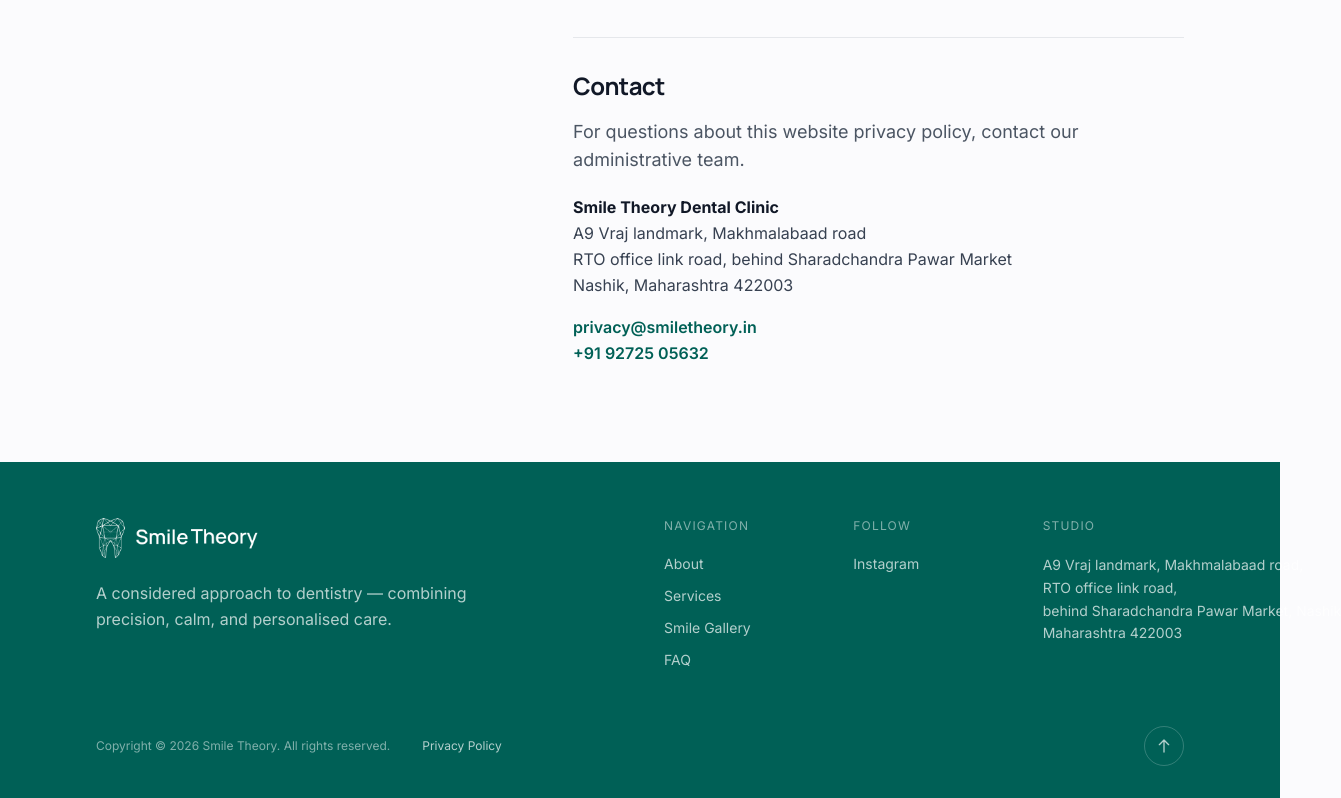
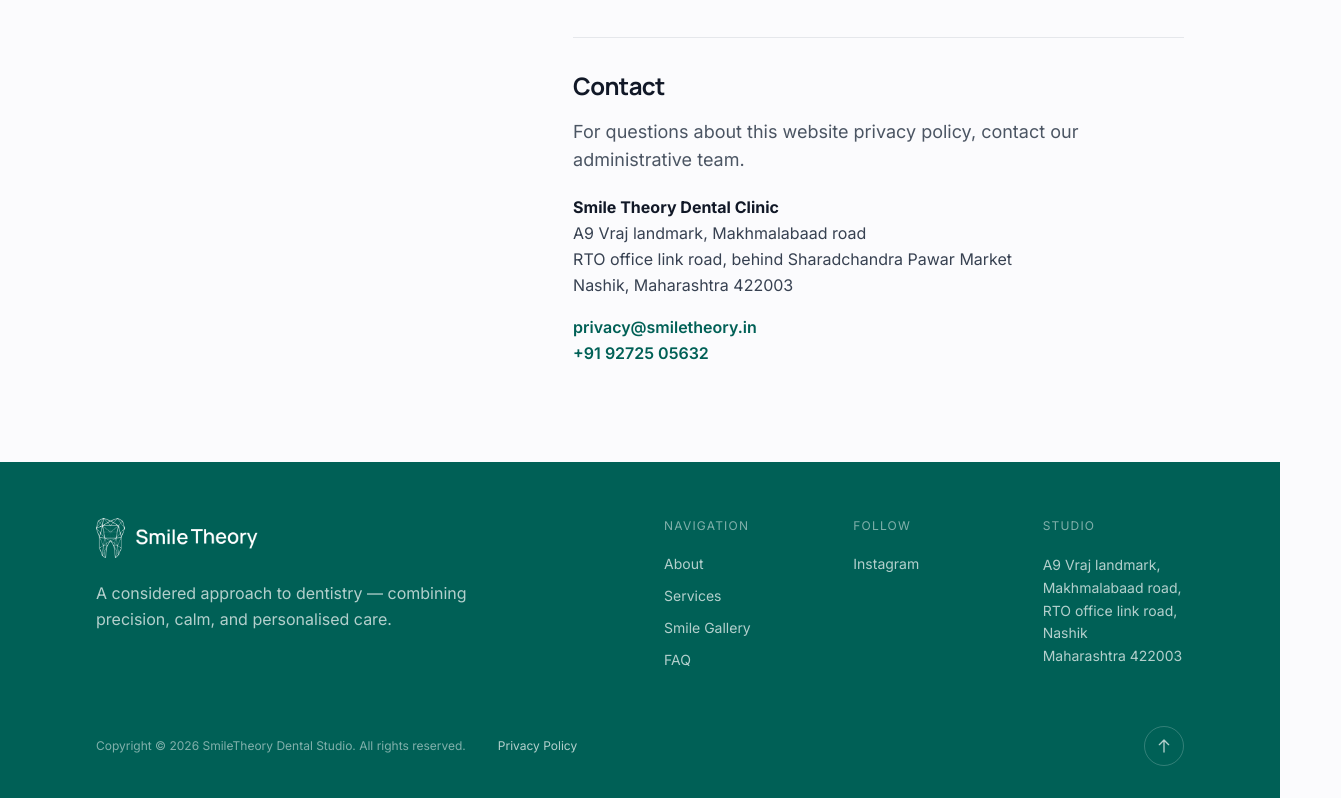
Before and after one commit to Vroomvroomzoom/smile-theory, a website: page privacy.html in a window 1280 px wide. Shown: the part 2942-3740 px from the top of the page, 1341 px wide, since content can reach past the window. Drawn offline with Linux system fonts and the light colour scheme.

Commit message:
Revert changes to privacy.html as requested

```diff
--- a/privacy.html
+++ b/privacy.html
@@ -371,11 +371,10 @@
                         </svg>
                     </button>
                     <div id="studio-list" class="hidden md:block pb-6 md:pb-0">
-                        <p class="text-sm text-white/70 leading-relaxed font-sans whitespace-nowrap">
-                            A9 Vraj landmark, Makhmalabaad road, <br>RTO office link road, <br>behind Sharadchandra
-                            Pawar Market,
-                            Nashik <br>Maharashtra 422003
-
+                        <p class="text-sm text-white/70 leading-relaxed font-sans">
+                            A9 Vraj landmark, Makhmalabaad road,<br>
+                            RTO office link road, Nashik<br>
+                            Maharashtra 422003
                         </p>
                     </div>
                 </div>
@@ -386,7 +385,7 @@
 
                 <div class="flex flex-col md:flex-row items-start md:items-center gap-4 md:gap-8 w-full">
                     <div class="text-[11px] md:text-xs font-sans text-white/50">
-                        Copyright © 2026 Smile Theory. All rights reserved.
+                        Copyright © 2026 SmileTheory Dental Studio. All rights reserved.
                     </div>
 
                     <div class="flex flex-wrap items-center gap-x-2 text-[11px] md:text-xs font-sans text-white/70">
```
